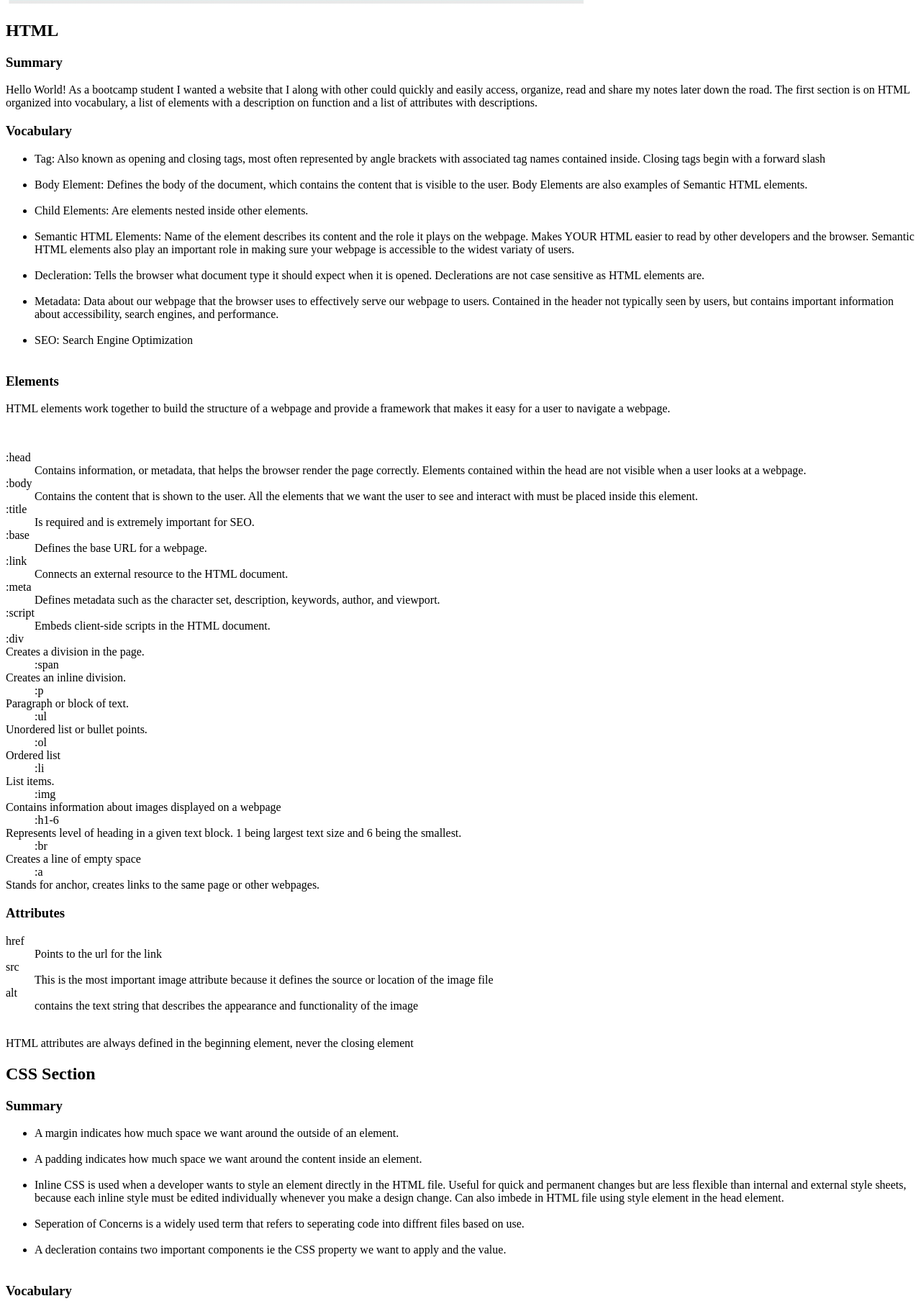
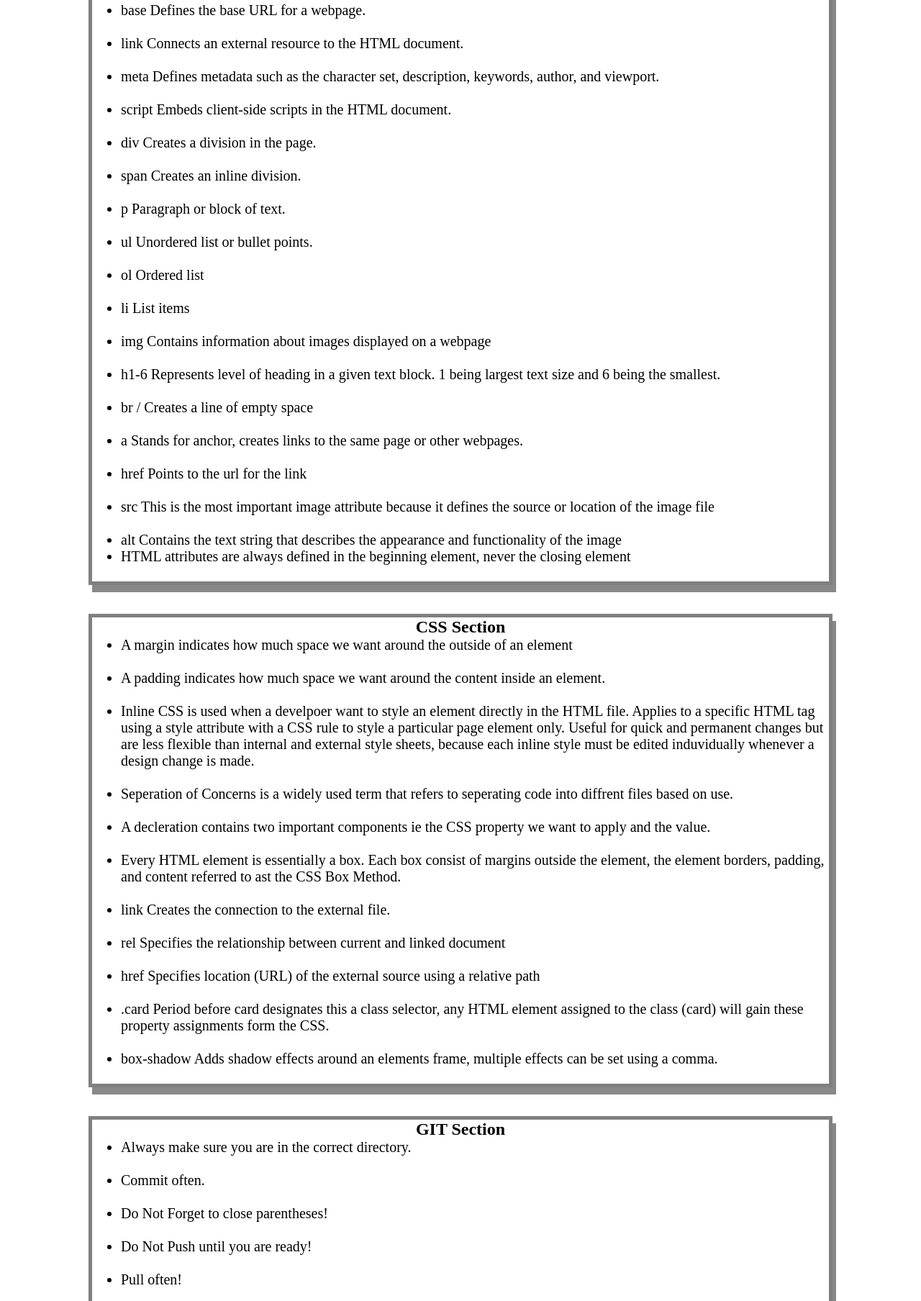
Before and after one commit to jhammer22/pwstudyguide, a plain HTML site: page prework-study-guide/index.html in a window 1280 px wide. Shown: the part 851-2659 px from the top of the page at 72% size. Drawn offline with Linux system fonts and the light colour scheme.

Commit message:
Update index.html
added final notes

```diff
--- a/prework-study-guide/index.html
+++ b/prework-study-guide/index.html
@@ -1,126 +1,121 @@
+
 <!DOCTYPE html>
 <html lang="en">
   <head>
     <meta charset="UTF-8" />
     <meta http-equiv="X-UA-Compatible" content="IE=edge" />
     <meta name="viewport" content="width=device-width, initial-scale=1.0" />
+    <link rel="stylesheet" href="./assets/style.css">
     <title>Prework Study Guide</title>
   </head>
   <body>
     <header id="header">
       <h1>Prework Study Guide</h1>
       <img src="./assets/bowtie-cat.png" alt="Profile image of cat wearing a bow tie." />
+      <h2>✨ Open the Console to See What's Happening ✨</h2>
     </header>
     <main>
       <section class="card" id="html-section">
         <h2>HTML</h2>
 
-        <h3>Summary</h3>
-          <p> Hello World! As a bootcamp student I wanted a website that I along with other could quickly and easily access, organize, read and share my notes later down the road. The first section is on HTML organized into vocabulary, a list of elements with a description on function and a list of attributes with descriptions.
-
-          </p>
-
-        <h3>Vocabulary</h3>
-
           <ul>
-            <li><term>Tag: Also known as opening and closing tags, most often represented by angle brackets with associated tag names contained inside. Closing tags begin with a forward slash</li></term><br />
-
-            <li><term>Body Element: Defines the body of the document, which contains the content that is visible to the user. Body Elements are also examples of Semantic HTML elements. </li></term><br />
-
-            <li><term>Child Elements: Are elements nested inside other elements.</li></term><br />
-
-            <li><term>Semantic HTML Elements: Name of the element describes its content and the role it plays on the webpage. Makes YOUR HTML easier to read by other developers and the browser. Semantic HTML elements also play an important role in making sure your webpage is accessible to the widest variaty of users.</li></term><br />
-
-            <li><term>Decleration: Tells the browser what document type it should expect when it is opened. Declerations are not case sensitive as HTML elements are.</li></term><br />
-
-            <li><term>Metadata: Data about our webpage that the browser uses to effectively serve our webpage to users. Contained in the header not typically seen by users, but contains important information about accessibility, search engines, and performance.</li></term><br />
-
-            <li><term>SEO: Search Engine Optimization</li></term><br />
+            <li>Tag: Also known as opening and closing tags, most often represented by angle brackets with associated tag names contained inside. Closing tags begin with a forward slash</li><br />
+            <li>Body Element: Defines the body of the document, which contains the content that is visible to the user. Body Elements are also examples of Semantic HTML elements. </li><br />
+            <li></li>Child Elements: Are elements nested inside other elements.</li><br />
+            <li>Semantic HTML Elements: Name of the element describes its content and the role it plays on the webpage. Makes YOUR HTML easier to read by other developers and the browser. Semantic HTML elements also play an important role in making sure your webpage is accessible to the widest variaty of users.</li><br />
+            <li>Decleration: Tells the browser what document type it should expect when it is opened. Declerations are not case sensitive as HTML elements are.</li><br />
+            <li>Metadata: Data about our webpage that the browser uses to effectively serve our webpage to users. Contained in the header not typically seen by users, but contains important information about accessibility, search engines, and performance.</li><br />
+            <li>SEO: Search Engine Optimization</li><br />
+            <li>head Contains information, or metadata, that helps the browser render the page correctly. Elements contained within the head are not visible when a user looks at a webpage.</li><br />
+            <li>body Contains the content that is shown to the user. All the elements that we want the user to see and interact with must be placed inside this element.</li><br />
+            <li>title Is required and is extremely important for SEO.</li><br />
+            <li>base Defines the base URL for a webpage.</li><br />
+            <li>link Connects an external resource to the HTML document.</li><br />
+            <li>meta Defines metadata such as the character set, description, keywords, author, and viewport.</li><br />
+            <li>script Embeds client-side scripts in the HTML document.</li><br />
+            <li>div Creates a division in the page.</li><br />
+            <li>span Creates an inline division.</li><br />
+            <li>p Paragraph or block of text.</li><br />
+            <li>ul Unordered list or bullet points.</li><br />
+            <li>ol Ordered list</li><br />
+            <li>li List items</li><br />
+            <li>img Contains information about images displayed on a webpage</li><br />
+            <li>h1-6 Represents level of heading in a given text block. 1 being largest text size and 6 being the smallest.</li><br />
+            <li>br / Creates a line of empty space</li><br />
+            <li>a Stands for anchor, creates links to the same page or other webpages.</li><br />
+            <li>href Points to the url for the link</li><br />
+            <li>src This is the most important image attribute because it defines the source or location of  the image file</li><br />
+            <li>alt Contains the text string that describes the appearance and functionality of the image</dd><br />
+            <li>HTML attributes are always defined in the beginning element, never the closing element</li><br />
           </ul>
-
-        <h3>Elements</h3>
-
-        <p>HTML elements work together to build the structure of a webpage and provide a framework that makes it easy for a user to navigate a webpage.</p><br />
-
-          <dl>
-            <dt>:head</dt>
-            <dd>Contains information, or metadata, that helps the browser render the page correctly. Elements contained within the head are not visible when a user looks at a webpage.</dd>
-            <dt>:body</dt>
-            <dd>Contains the content that is shown to the user. All the elements that we want the user to see and interact with must be placed inside this element.</dd>
-            <dt>:title</dt>
-            <dd>Is required and is extremely important for SEO.</dd>
-            <dt>:base</dt>
-            <dd>Defines the base URL for a webpage.</dd>
-            <dt>:link</dt>
-            <dd>Connects an external resource to the HTML document.</dd>
-            <dt>:meta</dt>
-            <dd>Defines metadata such as the character set, description, keywords, author, and viewport.</dd>
-            <dt>:script</dt>
-            <dd>Embeds client-side scripts in the HTML document.</dd>
-            <dt>:div</dt>
-            <dt>Creates a division in the page.</dt>
-            <dd>:span</dd>
-            <dt>Creates an inline division.</dt>
-            <dd>:p</dd>
-            <dt>Paragraph or block of text.</dt>
-            <dd>:ul</dd>
-            <dt>Unordered list or bullet points.</dt>
-            <dd>:ol</dd>
-            <dt>Ordered list</dt>
-            <dd>:li</dd>
-            <dt>List items.</dt>
-            <dd>:img</dd>
-            <dt>Contains information about images displayed on a webpage</dt>
-            <dd>:h1-6</dd>
-            <dt>Represents level of heading in a given text block. 1 being largest text size and 6 being the smallest.</dt>
-            <dd>:br</dd>
-            <dt>Creates a line of empty space</dt>
-            <dd>:a</dd>
-            <dt>Stands for anchor, creates links to the same page or other webpages.</dt>
-          </dl>
-
-        <h3>Attributes</h3>
-
-            <dl>
-              <dt>href</dt>
-              <dd>Points to the url for the link</dd>
-              <dt>src</dt>
-              <dd>This is the most important image attribute because it defines the source or location of  the image file</dd>
-              <dt>alt</dt>
-              <dd>contains the text string that describes the appearance and functionality of the image</dd><br />
-              <p>HTML attributes are always defined in the beginning element, never the closing element</p>
-
-
-            </dl>
       </section>
 
       <section class="card" id="css-section">
         <h2>CSS Section</h2>
 
-          <h3>Summary</h3>
-            <ul>
-              <li>A margin indicates how much space we want around the outside of an element.</li><br />
-              <li>A padding indicates how much space we want around the content inside an element.</li><br />
-              <li>Inline CSS is used when a developer wants to style an element directly in the HTML file. Useful for quick and permanent changes but are less flexible than internal and external style sheets, because each inline style must be edited individually whenever you make a design change. Can also imbede in HTML file using style element in the head element.</li><br />
-              <li>Seperation of Concerns is a widely used term that refers to seperating code into diffrent files based on use.</li><br />
-              <li>A decleration contains two important components ie the CSS property we want to apply and the value.</li><br />
-
-            </ul>
-
-
-          <h3>Vocabulary</h3>
+          <ul>
+            <li>A margin indicates how much space we want around the outside of an element</li><br />
+            <li>A padding indicates how much space we want around the content inside an element.</li><br />
+            <li>Inline CSS is used when a develpoer want to style an element directly in the HTML file. Applies to a specific HTML tag using a style attribute with a CSS rule to style a particular page element only. Useful for quick and permanent changes but are less flexible than internal and external style sheets, because each inline style must be edited induvidually whenever a design change is made.</li><br />
+            <li>Seperation of Concerns is a widely used term that refers to seperating code into diffrent files based on use.</li><br />
+            <li>A decleration contains two important components ie the CSS property we want to apply and the value.</li><br />
+            <li>Every HTML element is essentially a box. Each box consist of margins outside the element, the element borders, padding, and content referred to ast the CSS Box Method.</li><br />
+            <li>link Creates the connection to the external file.</li><br />
+            <li>rel Specifies the relationship between current and linked document</li><br />
+            <li>href Specifies location (URL) of the external source using a relative path</li><br />
+            <li>.card Period before card designates this a class selector, any HTML element assigned to the class (card) will gain these property assignments form the CSS.</li><br />
+            <li>box-shadow Adds shadow effects around an elements frame, multiple effects can be set using a comma.</li><br />
+          </ul>
 
       </section>
 
       <section class="card" id="git-section">
         <h2>GIT Section</h2>
+          <ul>
+            <li>Always make sure you are in the correct directory.</li><br />
+            <li>Commit often.</li><br />
+            <li>Do Not Forget to close parentheses!</li><br />
+            <li>Do Not Push until you are ready!</li><br />
+            <li>Pull often!</li><br />
+            <li>pwd Print Working Directory, shows what you are currently in.</li><br />
+            <li>clear Clears window.</li><br />
+            <li>cd "name of directory" Change directory, moves you into directory.</li><br />
+            <li>cd .. Moves you back one directory.</li><br />
+            <li>cd ~ Takes you all the way back to home directory.</li><br />
+            <li>tab Completes directory name that you started typing.</li><br />
+            <li>ls Shows a list of all files in current directory.</li><br />
+            <li>mkdir Make directory.</li><br />
+            <li>touch Creates a new file.</li><br />
+            <li>git add . & add -A Adds and keeps track of files in local git repository stagging area.</li><br />
+            <li>git init Initializes  or creates a local repository to store commits.</li><br />
+            <li>git commit -m"message about changes being commited" Command for saving progress like a checkpoint.</li><br />
+            <li>git status Shows everything in stagging area.</li><br />
+            <li>git checkout "name of branch" switches to named branch.</li><br />
+            <li>git clone Creates a copy of a repository in a new directory.</li><br />
+            <li>git pull Updates the local directory from a remote directory.</li><br />
+            <li>git push Pushes a copy of the local directory to a remote directory.</li><br />
+          </ul>
 
-          <h3>Summary</h3>
       </section>
 
       <section class="card" id="javascript-section">
         <h2>JAVASCRIPT Section</h2>
-          <h3>Summary</h3>
+          <ul>
+            <li>A variable is a named container that allows us to store data in our code. Variables can be declared with the keyword let, followed by the name you give to the variable.</li><br />
+            <li>Variables are necessary to do anything interesting in programming. If values could not change than nothing dynamic could be done.</li>
+            <li>Control flow is the order in which a computer executes code in a script. In JavaScript code runs from the first statement at the top of the page, down to the last statement at the bottom of the page.</li><br />
+            <li>Array is a single variable that is used to hold a group of data. 0 indexed meaning first item in array has an index of 0, second 1, third 2 etc.</li>
+            <li>Array stucture that allows you to store multiple values in a single reference ie let myVariable = [1, 'Bob', 'Steve', 10];</li><br />
+            <li>semi colon at the end declares the end of the statement.</li><br />
+            <li>Boolean= true false value. The words true and false are keywords no qoutation needed ie let myVariable = true;</li><br />
+            <li>Number signifies this is a number with no qoutes ie let my Variable = 10;</li><br />
+            <li>String is a swquence of text sgnified by single qoute marks ie let myVariable = 'Bob';</li><br />
+            <li>Object can be anyghing. Everything in JavaScript is an object and can be stored in a variable.</li><br />
+            <li>if statement is a way to introduce decision making into our code.</li><br />
+            <li>=== Triple equal operator checks to see if two values are equal and returns a Boolean result true if the values are equal and false if values are not.</li><br />
+            <li>To declare a function use keyword function, give the function a unique name followed by parentheses then add curly brackets that contain the code for the task we want to perform.</li><br />
+          </ul>
+
       </section>
 
     </section>
@@ -131,5 +126,6 @@
     <footer>
       <p>I can code!</p>
     </footer>
+    <script src="./assets/script.js"></script>
   </body>
 </html>
```
